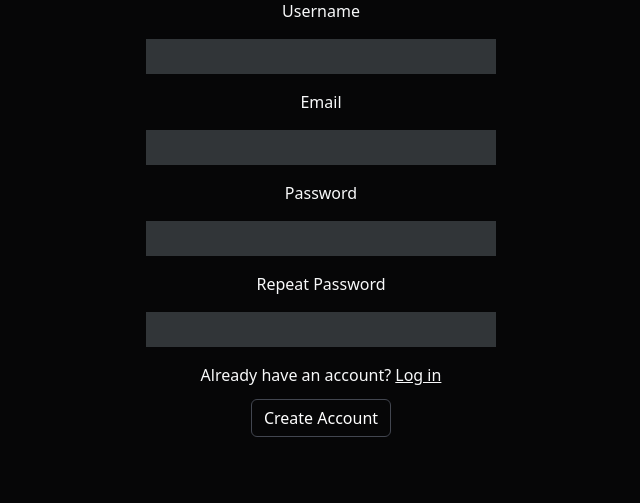
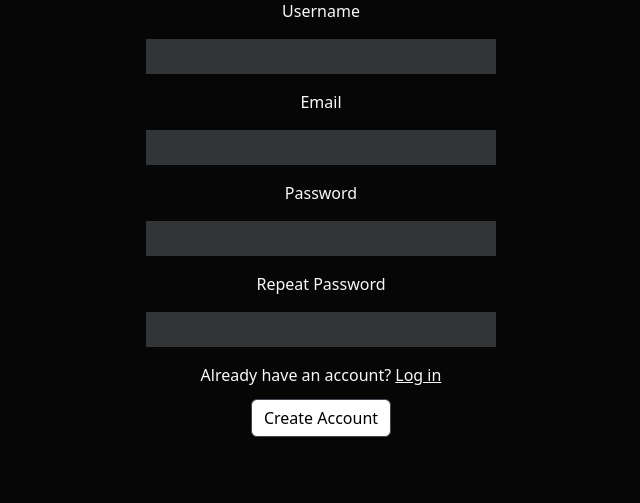
Before and after one commit to cosenzam/CSC400, a Flask app: page /create_account/ in a window 1280 px wide, with the pointer over the restyled element. Shown: the part 218-721 px from the top of the page, without its empty margins (319-959 px from the left). Run offline with Flask 3, Linux system fonts and the light colour scheme; some libraries are stand-ins or nearby versions.

Commit message:
button hover color change

```diff
--- a/static/css/stylesheet.css
+++ b/static/css/stylesheet.css
@@ -262,7 +262,8 @@ body, nav, .modal-content {
 }
 
 .button-color:hover{
-  background-color:rgb(6, 6, 7) !important;
+  background-color:white !important;
+  color: black !important;
   border-color: rgb(66, 70, 80);
 }
 
```
